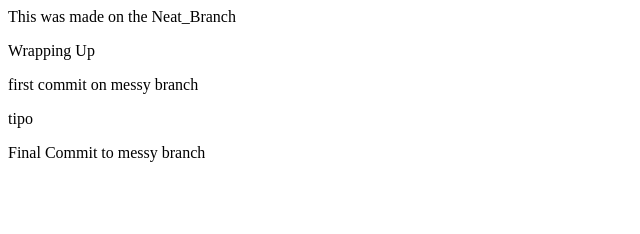
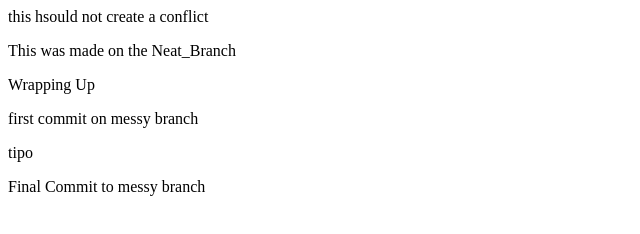
Before and after one commit to mashaabmunaf/gitcollaboration, a plain HTML site: page index.html in a window 1280 px wide. Shown: the whole page, without its empty margins (0-640 px from the left). Drawn offline with Linux system fonts and the light colour scheme.

Commit message:
Added header

```diff
--- a/index.html
+++ b/index.html
@@ -9,7 +9,7 @@
 </head>
 
 <body>
-
+    <header>this hsould not create a conflict</header>
 
     <p>This was made on the Neat_Branch</p>
     <p>Wrapping Up</p>
```
